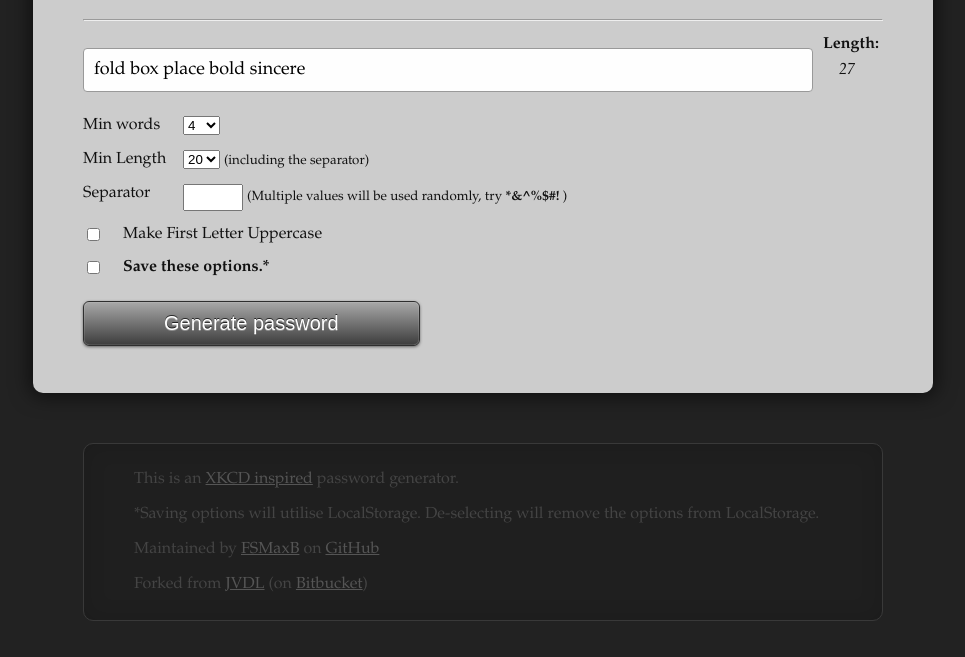
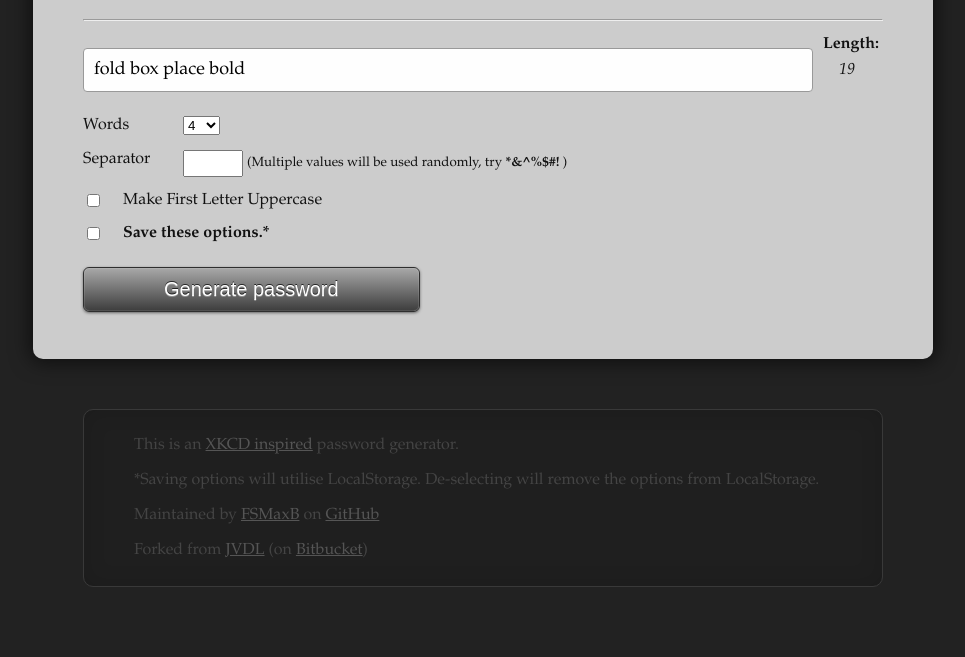
Before and after one commit to FSMaxB/correcthorsebatterystaple, a website: page index.html in a window 1280 px wide. Shown: the part 153-810 px from the top of the page, without its empty margins (157-1122 px from the left). Drawn offline with Linux system fonts and the light colour scheme.

Commit message:
Remove minLength option
The user can easily generate a new password if it isn't long enough. And
the default settings should be good for every kind of minimum length.

```diff
--- a/index.html
+++ b/index.html
@@ -38,7 +38,7 @@
 			<div class="fieldset">
 				<legend>Options</legend>
 				<div class="field">
-					<label for="min-words">Min words</label>
+					<label for="min-words">Words</label>
 					<select id="min-words" data-option="minWords">
 						<option value="2">2</option>
 						<option value="3">3</option>
@@ -52,19 +52,6 @@
 					</select>
 
 
-				</div>
-				<div class="field">
-					<label for="min-length">Min Length</label>
-					<select id="min-length" data-option="minLength">
-						<option value="10">10</option>
-						<option value="15">15</option>
-						<option value="20" selected="selected">20</option>
-						<option value="25">25</option>
-						<option value="30">30</option>
-						<option value="35">35</option>
-						<option value="40">40</option>
-					</select>
-					<small>(including the separator)</small>
 				</div>
 
 				<div class="field">
--- a/js/main.js
+++ b/js/main.js
@@ -47,7 +47,6 @@ function CorrectHorseBatteryStaple() {
 
 	// Default options
 	this.defaults = {
-		minLength:     10,
 		firstUpper:    true,
 		minWords:      3,
 		separator:     "-"
@@ -251,7 +250,6 @@ function CorrectHorseBatteryStaple() {
 		this.words = [];
 
 		this.options.minWords = parseInt(this.options.minWords, 10) || this.defaults.minWords;
-		this.options.minLength = parseInt(this.options.minLength, 10) || this.defaults.minLength;
 
 		this.fullPassword = this.getWords();
 
@@ -278,15 +276,9 @@ function CorrectHorseBatteryStaple() {
 		//generate a full string to test against min length
 		fullword = this.words.join(this.options.separator.substring(0, 1) || "");
 
-		//recurse untill our password is long enough;
-		if ( fullword.length < this.options.minLength ) {
-			return this.getWords(1);
-		}
-		else {
-			//once we have enough words
-			fullword = this.join(this.words, this.stringToArray(this.options.separator));
-			return fullword;
-		}
+		//once we have enough words
+		fullword = this.join(this.words, this.stringToArray(this.options.separator));
+		return fullword;
 	};
 
 	/**
```
